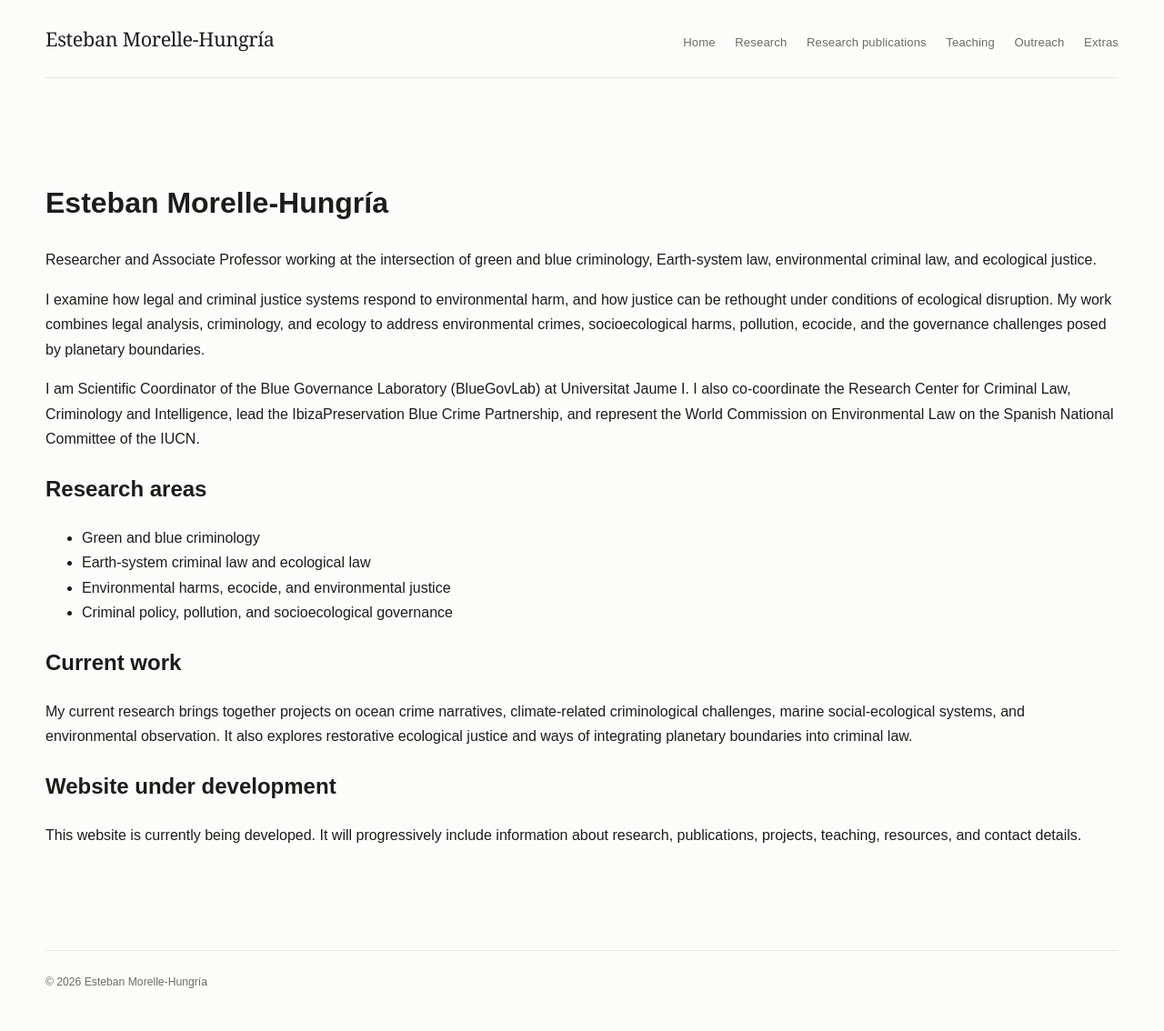
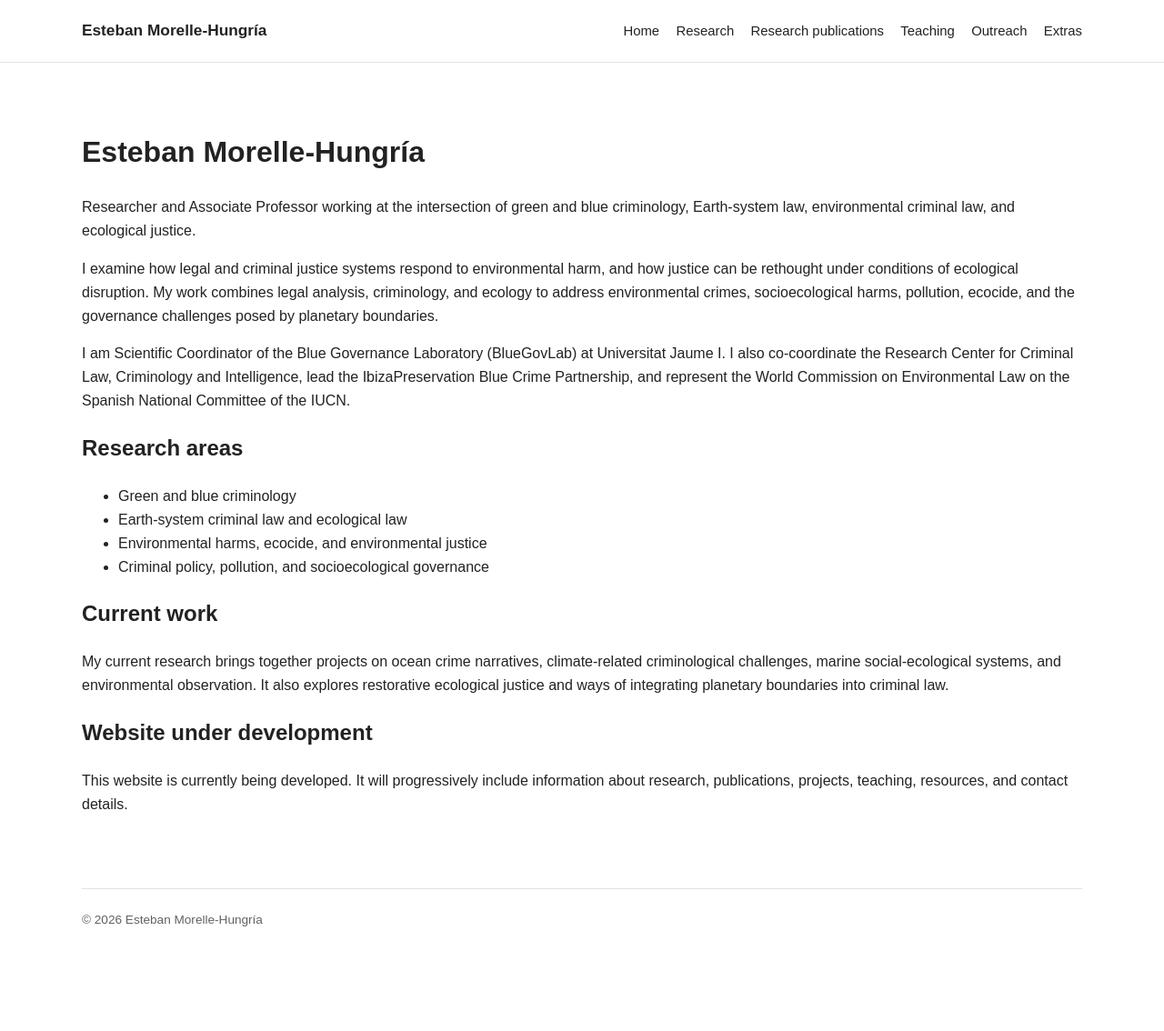
Before and after one commit to emorelleh/emorelleh.github.io, a Jekyll site: the page built from index.md, in a window 1280 px wide. Shown: the whole page at 91% size. Built offline with Jekyll 4.4.1, drawn with Linux system fonts in a browser that asks for light colours; after the commit the page ends 1063 px from its top, so only the background shows below that.

Commit message:
Update style.css
Style academic two-column home page

```diff
--- a/assets/css/style.css
+++ b/assets/css/style.css
@@ -1,12 +1,12 @@
 :root {
-  --paper: #fcfcfa;
-  --ink: #1c1c1b;
-  --muted: #6b6b67;
-  --line: #e7e7e2;
-  --accent: #174f5b;
-  --accent-dark: #0d3b45;
-  --page-width: 1180px;
-  --sidebar-width: 175px;
+  --ink: #222222;
+  --muted: #626262;
+  --line: #e2e2e2;
+  --link: #286090;
+  --link-hover: #163f61;
+  --paper: #ffffff;
+  --side-width: 190px;
+  --page-width: 1100px;
 }
 
 * {
@@ -19,36 +19,33 @@ html {
 
 body {
   margin: 0;
+  color: var(--ink);
   background: var(--paper);
-  color: var(--ink);
   font-family: Arial, Helvetica, sans-serif;
   font-size: 16px;
-  line-height: 1.72;
-  -webkit-font-smoothing: antialiased;
-  text-rendering: optimizeLegibility;
+  line-height: 1.62;
 }
 
 a {
-  color: var(--accent);
+  color: var(--link);
   text-decoration: none;
-  text-underline-offset: 0.16em;
 }
 
 a:hover,
 a:focus {
-  color: var(--accent-dark);
+  color: var(--link-hover);
   text-decoration: underline;
 }
 
-.site-header,
+.site-header {
+  border-bottom: 1px solid var(--line);
+}
+
+.header-inner,
 .site-main,
 .site-footer {
   width: min(calc(100% - 3rem), var(--page-width));
   margin: 0 auto;
-}
-
-.site-header {
-  border-bottom: 1px solid var(--line);
 }
 
 .header-inner {
@@ -56,16 +53,13 @@ a:focus {
   align-items: baseline;
   justify-content: space-between;
   gap: 2rem;
-  padding: 1.5rem 0;
+  padding: 1.25rem 0;
 }
 
 .site-name {
   color: var(--ink);
-  font-family: Georgia, "Times New Roman", serif;
-  font-size: 1.35rem;
-  font-weight: 400;
-  letter-spacing: -0.015em;
-  text-decoration: none;
+  font-size: 1.08rem;
+  font-weight: 700;
   white-space: nowrap;
 }
 
@@ -79,50 +73,44 @@ a:focus {
   display: flex;
   flex-wrap: wrap;
   justify-content: flex-end;
-  gap: 0.45rem 1.35rem;
-  font-size: 0.82rem;
-  letter-spacing: 0.01em;
+  gap: 0.5rem 1.15rem;
+  font-size: 0.93rem;
 }
 
 .main-nav a {
-  color: var(--muted);
-  text-decoration: none;
+  color: var(--ink);
   white-space: nowrap;
 }
 
 .main-nav a:hover,
 .main-nav a:focus {
-  color: var(--ink);
-  text-decoration: none;
+  color: var(--link);
 }
 
 .site-main {
-  min-height: 76vh;
-  padding: 5.5rem 0 6rem;
+  min-height: 74vh;
+  padding: 3.2rem 0 4rem;
 }
 
 .page-layout {
   display: grid;
-  grid-template-columns: var(--sidebar-width) minmax(0, 1fr);
-  gap: 5rem;
+  grid-template-columns: var(--side-width) minmax(0, 1fr);
+  gap: 3.5rem;
   align-items: start;
 }
 
 .on-this-page {
   position: sticky;
-  top: 2rem;
+  top: 1.5rem;
   color: var(--muted);
-  font-size: 0.78rem;
-  line-height: 1.55;
+  font-size: 0.9rem;
 }
 
 .on-this-page h2 {
-  margin: 0 0 0.8rem;
-  color: var(--ink);
-  font-size: 0.72rem;
-  font-weight: 600;
-  letter-spacing: 0.08em;
-  text-transform: uppercase;
+  margin: 0 0 0.75rem;
+  color: var(--muted);
+  font-size: 0.9rem;
+  font-weight: 700;
 }
 
 .on-this-page ul {
@@ -132,7 +120,7 @@ a:focus {
 }
 
 .on-this-page li + li {
-  margin-top: 0.45rem;
+  margin-top: 0.35rem;
 }
 
 .on-this-page a {
@@ -141,51 +129,42 @@ a:focus {
 
 .on-this-page a:hover,
 .on-this-page a:focus {
-  color: var(--accent);
+  color: var(--link);
 }
 
 .page-content {
-  max-width: 735px;
+  max-width: 720px;
 }
 
 .page-content h1 {
-  margin: 0 0 1.8rem;
-  color: var(--ink);
-  font-family: Georgia, "Times New Roman", serif;
-  font-size: clamp(2.65rem, 5vw, 4.35rem);
-  font-weight: 400;
-  letter-spacing: -0.045em;
-  line-height: 0.99;
+  margin: 0 0 1.25rem;
+  font-size: 2.15rem;
+  font-weight: 700;
+  letter-spacing: -0.02em;
+  line-height: 1.15;
 }
 
 .page-content h2 {
-  margin: 4rem 0 1.15rem;
-  color: var(--ink);
-  font-family: Georgia, "Times New Roman", serif;
-  font-size: 1.72rem;
-  font-weight: 400;
-  letter-spacing: -0.02em;
-  line-height: 1.2;
+  margin: 3.1rem 0 1rem;
+  font-size: 1.35rem;
+  font-weight: 700;
+  line-height: 1.25;
 }
 
 .page-content h3 {
-  margin: 2.25rem 0 0.65rem;
-  color: var(--ink);
-  font-size: 0.95rem;
-  font-weight: 600;
-  letter-spacing: 0.01em;
+  margin: 2rem 0 0.75rem;
+  font-size: 1.08rem;
+  font-weight: 700;
 }
 
 .page-content p {
-  max-width: 68ch;
-  margin: 0 0 1.25rem;
+  margin: 0 0 1rem;
 }
 
 .page-content ul,
 .page-content ol {
-  max-width: 68ch;
-  margin: 0 0 1.3rem;
-  padding-left: 1.15rem;
+  margin: 0 0 1rem;
+  padding-left: 1.2rem;
 }
 
 .page-content li + li {
@@ -193,55 +172,92 @@ a:focus {
 }
 
 .contact-details {
-  margin: 0 0 1.35rem;
+  margin: 0 0 2rem;
   color: var(--muted);
-  font-size: 0.91rem;
-  line-height: 1.6;
+  font-size: 0.96rem;
+  line-height: 1.5;
 }
 
 .profile-links {
   display: flex;
   flex-wrap: wrap;
-  gap: 0.35rem 0.95rem;
-  margin: 0 0 3.25rem;
-  font-size: 0.83rem;
+  gap: 0.35rem 0.85rem;
+  margin: 1rem 0 2.25rem;
+  font-size: 0.92rem;
 }
 
-.profile-links a {
-  text-decoration: underline;
-  text-decoration-color: var(--line);
+.profile-links a::before {
+  content: "• ";
+  color: var(--muted);
 }
 
-.profile-links a:hover,
-.profile-links a:focus {
-  text-decoration-color: currentColor;
+.selected-publications {
+  margin: 0;
+  padding: 0;
+  list-style: none;
 }
 
-.selected-publications,
+.selected-publications li {
+  margin-bottom: 0.85rem;
+}
+
 .affiliations {
   margin: 0;
   padding: 0;
   list-style: none;
 }
 
-.selected-publications li {
-  margin-bottom: 0.95rem;
-}
-
 .affiliations li {
-  margin-bottom: 0.7rem;
-  color: var(--muted);
+  margin-bottom: 0.6rem;
 }
 
 .site-footer {
-  padding: 1.5rem 0 2.75rem;
+  padding: 1.4rem 0 2.5rem;
   border-top: 1px solid var(--line);
   color: var(--muted);
-  font-size: 0.76rem;
+  font-size: 0.85rem;
 }
 
 .site-footer p {
   margin: 0;
 }
 
-@media (max-width: 800px) {
+@media (max-width: 760px) {
+  .header-inner {
+    display: block;
+    padding: 1rem 0;
+  }
+
+  .main-nav {
+    justify-content: flex-start;
+    margin-top: 0.75rem;
+    gap: 0.4rem 0.9rem;
+  }
+
+  .site-main {
+    padding-top: 2rem;
+  }
+
+  .page-layout {
+    display: block;
+  }
+
+  .on-this-page {
+    position: static;
+    margin-bottom: 2.25rem;
+  }
+
+  .on-this-page ul {
+    display: flex;
+    flex-wrap: wrap;
+    gap: 0.25rem 0.75rem;
+  }
+
+  .on-this-page li + li {
+    margin-top: 0;
+  }
+
+  .page-content h1 {
+    font-size: 1.85rem;
+  }
+}
```
